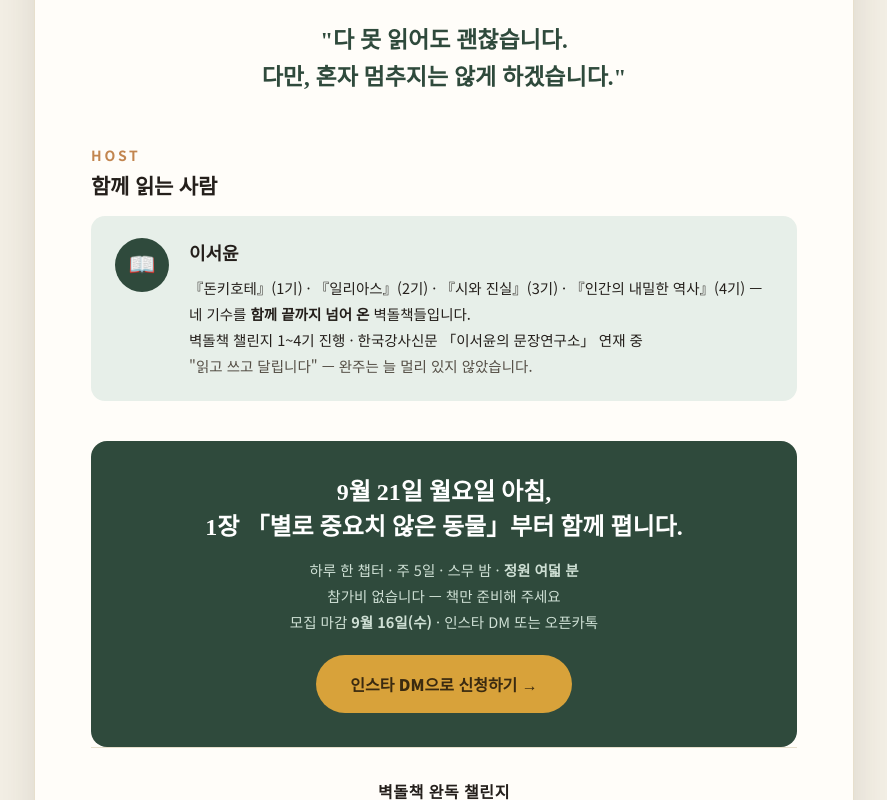
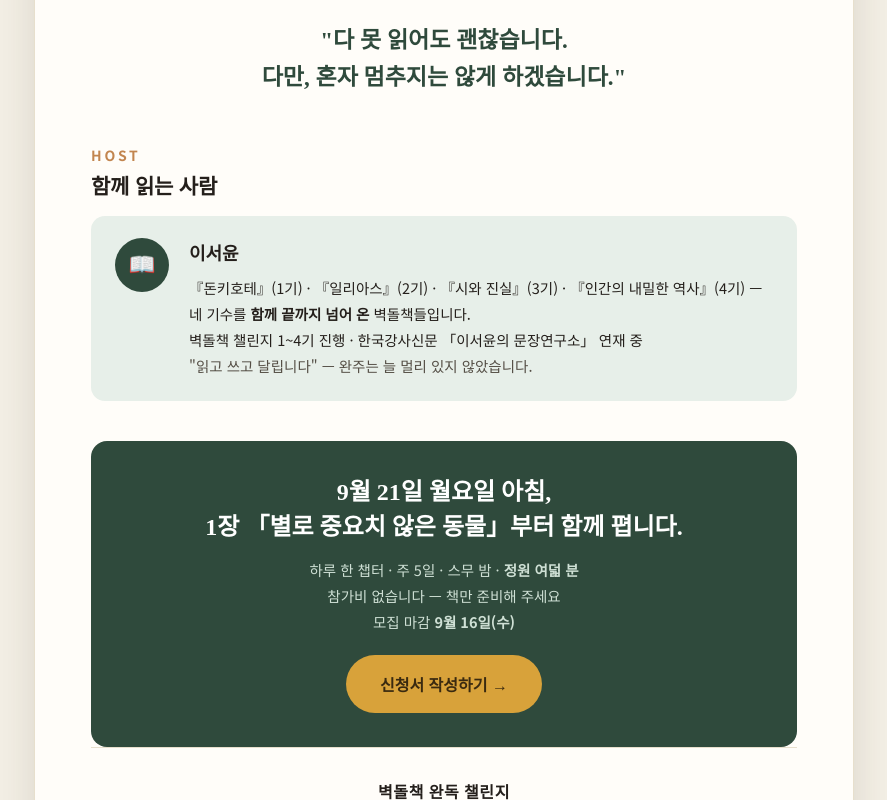
Before and after one commit to outis-books/bookclub, a plain HTML site: page sapiens.html in a window 1280 px wide. Shown: the part 4002-4802 px from the top of the page, without its empty margins (196-1083 px from the left). Drawn offline with Linux system fonts and the light colour scheme.

Commit message:
5기 안내 — 「신청하기」를 구글 폼 신청서로 연결
버튼과 「신청 방법」 칸이 신청서로 바로 간다.
인스타 DM은 문의 창구로만 남겼다.

Co-Authored-By: Claude Opus 5 <noreply@anthropic.com>

```diff
--- a/sapiens.html
+++ b/sapiens.html
@@ -193,7 +193,7 @@ table.pay tr.top td{background:#fbf3e2;}
 <tr><th>모임 방식</th><td><b>모여 앉는 자리는 없습니다.</b> 주 1회 자료를 보내 드리고, 각자 읽고 쓰십니다.<br><b>자료는 단톡방으로</b> 보내 드립니다.<br><span class="note" style="margin:0;">줌 모임 없음 · 매일 확인 없음 · 발표 없음</span></td></tr>
 <tr><th>정원</th><td><b>8명</b></td></tr>
 <tr><th>참가비</th><td><b>없습니다</b> &nbsp;·&nbsp; <b>책은 본인 부담</b><br><span class="note" style="margin:0;">1~5기는 참가비 없이 함께 읽습니다.<br><b style="color:#b25a3a;">다음 6기(2026년 11월 2일 시작)부터 참가비가 있습니다.</b></span></td></tr>
-<tr><th>신청 방법</th><td><b>인스타 DM</b> 또는 <b>오픈카톡</b><br><span class="note" style="margin:0;">둘 중 편하신 길로 연락 주시면 됩니다</span></td></tr>
+<tr><th>신청 방법</th><td><b><a href="https://docs.google.com/forms/d/e/1FAIpQLSfXt5ov9LgvsKSfSFppKCOoLvNNO0kfB-RxuG4-fLiK2ZQ_Hw/viewform" target="_blank" rel="noopener" style="color:#2f6647;">신청서 작성하기</a></b> <span class="note" style="margin:0;display:inline;">(1분이면 됩니다)</span><br><span class="note" style="margin:0;">인스타 DM으로 물어보셔도 됩니다 — <b>@daily_writing_365</b></span></td></tr>
 <tr><th>모집 마감</th><td><b>2026년 9월 16일(수)</b></td></tr>
 </table></div>
 
@@ -247,8 +247,8 @@ table.pay tr.top td{background:#fbf3e2;}
 
 <div class="cta">
   <div class="t">9월 21일 월요일 아침,<br>1장 「별로 중요치 않은 동물」부터 함께 폅니다.</div>
-  <div class="s">하루 한 챕터 · 주 5일 · 스무 밤 · <b>정원 여덟 분</b><br>참가비 없습니다 — 책만 준비해 주세요<br>모집 마감 <b>9월 16일(수)</b> · 인스타 DM 또는 오픈카톡</div>
-  <a class="btn" href="https://instagram.com/daily_writing_365" target="_blank" rel="noopener">인스타 DM으로 신청하기 →</a>
+  <div class="s">하루 한 챕터 · 주 5일 · 스무 밤 · <b>정원 여덟 분</b><br>참가비 없습니다 — 책만 준비해 주세요<br>모집 마감 <b>9월 16일(수)</b></div>
+  <a class="btn" href="https://docs.google.com/forms/d/e/1FAIpQLSfXt5ov9LgvsKSfSFppKCOoLvNNO0kfB-RxuG4-fLiK2ZQ_Hw/viewform" target="_blank" rel="noopener">신청서 작성하기 →</a>
 </div>
 
 <footer>
```
